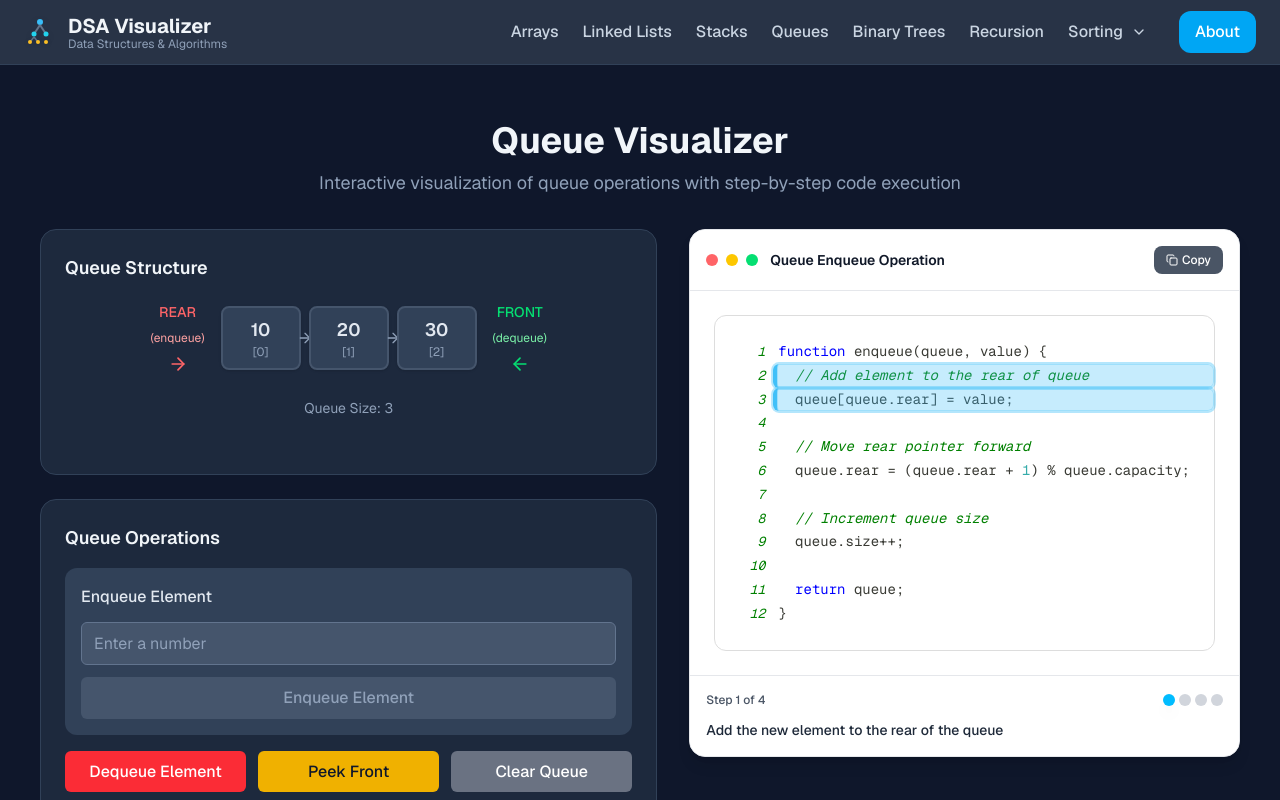
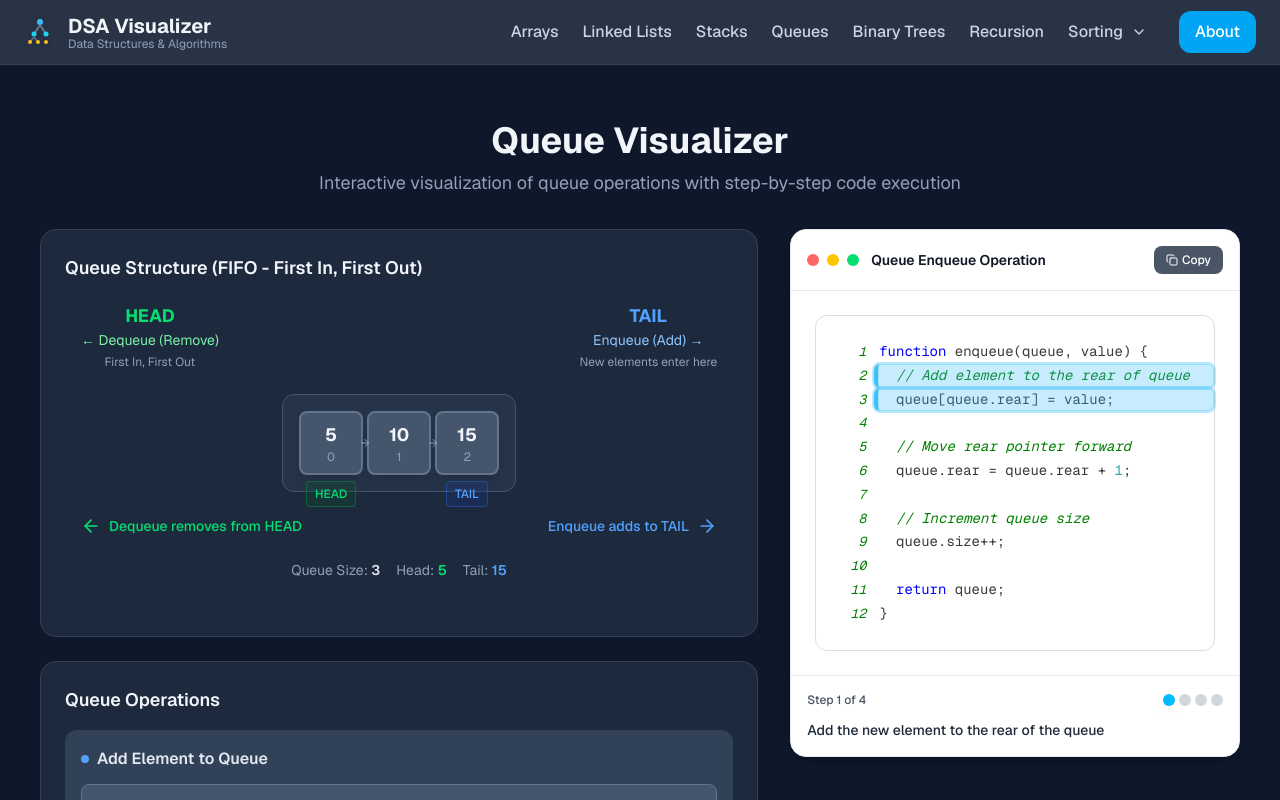
Before and after one commit to gael55x/DSA-Visualizer, a Next.js app in the folder dsa-visualizer/: page /queue in a window 1280 px wide. Shown: the top 800 px of the page. Built offline with nearby package versions, Linux system fonts and the light colour scheme.

Commit message:
Cleaned up queue visualizer

```diff
--- a/dsa-visualizer/components/visualizers/HeapSortVisualizer.tsx
+++ b/dsa-visualizer/components/visualizers/HeapSortVisualizer.tsx
@@ -396,7 +396,7 @@ export default function HeapSortVisualizer() {
           </p>
         </div>
 
-        <div className="grid grid-cols-1 lg:grid-cols-[7fr_3fr] gap-8">
+        <div className="grid grid-cols-1 xl:grid-cols-[4fr_1fr] lg:grid-cols-1 gap-8">
           {/* Visualization Panel */}
           <div className="space-y-6">
             {/* Array Visualization */}
--- a/dsa-visualizer/components/visualizers/QueueVisualizer.tsx
+++ b/dsa-visualizer/components/visualizers/QueueVisualizer.tsx
@@ -22,7 +22,7 @@ const QUEUE_OPERATIONS = {
   queue[queue.rear] = value;
 
   // Move rear pointer forward
-  queue.rear = (queue.rear + 1) % queue.capacity;
+  queue.rear = queue.rear + 1;
 
   // Increment queue size
   queue.size++;
@@ -40,7 +40,7 @@ const QUEUE_OPERATIONS = {
   const frontElement = queue[queue.front];
 
   // Move front pointer forward
-  queue.front = (queue.front + 1) % queue.capacity;
+  queue.front = queue.front + 1;
 
   // Decrement queue size
   queue.size--;
@@ -68,7 +68,7 @@ const CODE_STEPS = {
   ],
 
   dequeue: [
-    { lines: [2, 3, 4], description: "Check if the queue is empty (underflow condition)" },
+    { lines: [3, 4, 5], description: "Check if the queue is empty (underflow condition)" },
     { lines: [7, 8], description: "Get reference to the front element" },
     { lines: [10, 11], description: "Move the front pointer to the next position" },
     { lines: [13, 14], description: "Decrement the queue size counter" },
@@ -83,9 +83,9 @@ const CODE_STEPS = {
 
 export default function QueueVisualizer() {
   const [queue, setQueue] = useState<QueueElement[]>([
-    { value: 10, id: '1' },
-    { value: 20, id: '2' },
-    { value: 30, id: '3' }
+    { value: 5, id: '1' },
+    { value: 10, id: '2' },
+    { value: 15, id: '3' }
   ]);
 
   const [inputValue, setInputValue] = useState('');
@@ -94,7 +94,7 @@ export default function QueueVisualizer() {
   const [currentStep, setCurrentStep] = useState(0);
   const [peekedValue, setPeekedValue] = useState<number | null>(null);
 
-  const generateId = () => Math.random().toString(36).substr(2, 9);
+  const generateId = () => Math.random().toString(36).substring(2, 11);
   const { toasts, removeToast, showSuccess, showError, showInfo } = useToast();
 
   const enqueueElement = useCallback(async () => {
@@ -118,7 +118,7 @@ export default function QueueVisualizer() {
       await delay(800);
 
       if (step === 0) {
-        // Create new element and add to queue
+        // Create new element and add to rear (end) of queue
         const newElement: QueueElement = {
           value,
           id: generateId(),
@@ -136,7 +136,7 @@ export default function QueueVisualizer() {
     setInputValue('');
     showSuccess(`Successfully enqueued ${value} to the queue`);
     setIsAnimating(false);
-  }, [inputValue, showSuccess]);
+  }, [inputValue, showSuccess, showError]);
 
   const dequeueElement = useCallback(async () => {
     if (queue.length === 0) {
@@ -170,7 +170,7 @@ export default function QueueVisualizer() {
 
         await delay(600);
 
-        // Remove the element
+        // Remove the front element
         setQueue(prev => prev.slice(1));
       }
     }
@@ -217,11 +217,12 @@ export default function QueueVisualizer() {
     setIsAnimating(false);
   }, [queue, showSuccess, showError]);
 
-  const clearQueue = () => {
+  const clearQueue = useCallback(() => {
+    if (isAnimating) return;
     setQueue([]);
+    setPeekedValue(null);
     showInfo('Queue cleared');
-    setPeekedValue(null);
-  };
+  }, [isAnimating, showInfo]);
 
   return (
     <div className="min-h-screen bg-slate-900 p-6">
@@ -239,79 +240,132 @@ export default function QueueVisualizer() {
           <div className="space-y-6">
             {/* Queue Visualization */}
             <div className="bg-slate-800 rounded-2xl p-6 border border-slate-700">
-              <h3 className="text-lg font-semibold text-slate-100 mb-4">Queue Structure</h3>
+              <h3 className="text-lg font-semibold text-slate-100 mb-4">Queue Structure (FIFO - First In, First Out)</h3>
 
               <div className="mb-8 mt-5 overflow-x-auto">
                 {queue.length === 0 ? (
-                  <div className="flex justify-center p-4">
-                    <div className="p-4 border border-dashed border-slate-600 rounded-md text-slate-400">
-                      Empty Queue
+                  <div className="flex justify-center p-8">
+                    <div className="p-6 border-2 border-dashed border-slate-600 rounded-xl text-slate-400 text-center">
+                      <div className="text-lg font-medium mb-2">Empty Queue</div>
+                      <div className="text-sm">Add elements using Enqueue</div>
                     </div>
                   </div>
                 ) : (
-                  <div className="min-w-max mx-auto">
-                    <div className="flex items-center gap-4 justify-center">
-                      {/* Rear indicator */}
-                      <div className="flex flex-col items-center gap-2">
-                        <span className="text-red-400 font-medium text-sm">REAR</span>
-                        <span className="text-red-300 text-xs">(enqueue)</span>
-                        <ArrowRight className="text-red-400" size={20} />
+                  <div className="space-y-6">
+                    {/* Labels */}
+                    <div className="flex justify-between items-center max-w-4xl mx-auto px-4">
+                      <div className="text-center">
+                        <div className="text-green-400 font-bold text-lg">HEAD</div>
+                        <div className="text-green-300 text-sm">← Dequeue (Remove)</div>
+                        <div className="text-xs text-slate-400 mt-1">First In, First Out</div>
+                      </div>
+                      <div className="text-center">
+                        <div className="text-blue-400 font-bold text-lg">TAIL</div>
+                        <div className="text-blue-300 text-sm">Enqueue (Add) →</div>
+                        <div className="text-xs text-slate-400 mt-1">New elements enter here</div>
+                      </div>
                     </div>
 
-                      <div className="flex gap-2 items-center">
+                    {/* Queue Elements */}
+                    <div className="flex justify-center">
+                      <div className="flex items-center gap-1 bg-slate-700/50 p-4 rounded-xl border border-slate-600">
                         <AnimatePresence mode="popLayout">
                           {queue.map((item, index) => (
                             <motion.div
                               key={item.id}
                               layout
-                              initial={{ opacity: 0, scale: 0.8, x: -20 }}
-                              animate={{ opacity: 1, scale: 1, x: 0 }}
-                              exit={{ opacity: 0, scale: 0.8, x: 20 }}
-                              transition={{ duration: 0.3 }}
+                              initial={{
+                                opacity: 0,
+                                scale: 0.8,
+                                x: item.isEnqueuing ? 50 : -50
+                              }}
+                              animate={{
+                                opacity: 1,
+                                scale: 1,
+                                x: 0
+                              }}
+                              exit={{
+                                opacity: 0,
+                                scale: 0.8,
+                                x: item.isDequeuing ? -50 : 50
+                              }}
+                              transition={{
+                                duration: 0.5,
+                                type: "spring",
+                                stiffness: 100,
+                                damping: 15
+                              }}
                               className="relative"
                             >
                               <div
-                                className={`w-20 h-16 flex flex-col items-center justify-center border-2 rounded-lg shadow-sm transition-all duration-300 ${
+                                className={`w-16 h-16 flex flex-col items-center justify-center border-2 rounded-lg shadow-lg transition-all duration-300 ${
                                   item.isHighlighted
-                                    ? 'border-sky-400 bg-sky-900/50 text-sky-100 shadow-sky-400/25'
+                                    ? 'border-sky-400 bg-sky-900/60 text-sky-100 shadow-sky-400/30 scale-110'
                                     : item.isEnqueuing
-                                    ? 'border-green-400 bg-green-900/50 text-green-100 shadow-green-400/25'
+                                    ? 'border-blue-400 bg-blue-900/60 text-blue-100 shadow-blue-400/30 scale-110'
                                     : item.isDequeuing
-                                    ? 'border-red-400 bg-red-900/50 text-red-100 shadow-red-400/25'
-                                    : 'border-slate-600 bg-slate-700 text-slate-200'
+                                    ? 'border-red-400 bg-red-900/60 text-red-100 shadow-red-400/30 scale-110'
+                                    : 'border-slate-500 bg-slate-600 text-slate-100 hover:border-slate-400'
                                 }`}
                               >
-                                <span className="text-lg font-semibold">{item.value}</span>
-                                <span className="text-xs text-slate-400">[{index}]</span>
+                                <span className="text-lg font-bold">{item.value}</span>
+                                <span className="text-xs text-slate-400">{index}</span>
                               </div>
 
                               {/* Arrow between elements */}
                               {index < queue.length - 1 && (
-                                <div className="absolute -right-3 top-1/2 transform -translate-y-1/2">
-                                  <ArrowRight className="text-slate-400" size={16} />
+                                <div className="absolute -right-2 top-1/2 transform -translate-y-1/2 z-10">
+                                  <ArrowRight className="text-slate-400" size={12} />
+                                </div>
+                              )}
+
+                              {/* Special indicators */}
+                              {index === 0 && (
+                                <div className="absolute -bottom-8 left-1/2 transform -translate-x-1/2">
+                                  <div className="text-xs text-green-400 font-medium bg-green-900/30 px-2 py-1 rounded border border-green-500/30">
+                                    HEAD
+                                  </div>
+                                </div>
+                              )}
+                              {index === queue.length - 1 && (
+                                <div className="absolute -bottom-8 left-1/2 transform -translate-x-1/2">
+                                  <div className="text-xs text-blue-400 font-medium bg-blue-900/30 px-2 py-1 rounded border border-blue-500/30">
+                                    TAIL
+                                  </div>
                                 </div>
                               )}
                             </motion.div>
                           ))}
                         </AnimatePresence>
                       </div>
+                    </div>
 
-                      {/* Front indicator */}
-                      <div className="flex flex-col items-center gap-2">
-                        <span className="text-green-400 font-medium text-sm">FRONT</span>
-                        <span className="text-green-300 text-xs">(dequeue)</span>
-                        <ArrowLeft className="text-green-400" size={20} />
+                    {/* Operation Flow Indicators */}
+                    <div className="flex justify-between items-center max-w-4xl mx-auto px-4">
+                      <div className="flex items-center gap-2 text-green-400">
+                        <ArrowLeft size={20} />
+                        <span className="text-sm font-medium">Dequeue removes from HEAD</span>
+                      </div>
+                      <div className="flex items-center gap-2 text-blue-400">
+                        <span className="text-sm font-medium">Enqueue adds to TAIL</span>
+                        <ArrowRight size={20} />
                       </div>
                     </div>
                   </div>
                 )}
 
-                <div className="text-sm text-slate-400 text-center mt-6">
-                Queue Size: {queue.length}
+                <div className="text-sm text-slate-400 text-center mt-6 space-x-4">
+                  <span>Queue Size: <span className="text-slate-200 font-semibold">{queue.length}</span></span>
                   {peekedValue !== null && (
-                    <span className="ml-4 text-sky-400">
-                      Peeked Value: {peekedValue}
+                    <span className="text-sky-400">
+                      Peeked Value: <span className="font-semibold">{peekedValue}</span>
                     </span>
+                  )}
+                  {queue.length > 0 && (
+                    <>
+                      <span>Head: <span className="text-green-400 font-semibold">{queue[0]?.value}</span></span>
+                      <span>Tail: <span className="text-blue-400 font-semibold">{queue[queue.length - 1]?.value}</span></span>
+                    </>
                   )}
                 </div>
               </div>
@@ -324,13 +378,17 @@ export default function QueueVisualizer() {
               <div className="space-y-4">
                 {/* Enqueue Element */}
                 <div className="p-4 bg-slate-700 rounded-xl">
-                  <h4 className="font-medium text-slate-200 mb-3">Enqueue Element</h4>
+                  <h4 className="font-semibold text-slate-200 mb-3 flex items-center gap-2">
+                    <div className="w-2 h-2 bg-blue-400 rounded-full"></div>
+                    Add Element to Queue
+                  </h4>
                   <div className="space-y-3">
                     <input
                       type="number"
                       value={inputValue}
                       onChange={(e) => setInputValue(e.target.value)}
-                      className="w-full px-3 py-2 bg-slate-600 border border-slate-500 rounded-md text-slate-100 placeholder-slate-400 focus:ring-2 focus:ring-sky-400 focus:border-sky-400"
+                      onKeyDown={(e) => e.key === 'Enter' && !isAnimating && inputValue.trim() && enqueueElement()}
+                      className="w-full px-3 py-3 bg-slate-600 border border-slate-500 rounded-lg text-slate-100 placeholder-slate-400 focus:ring-2 focus:ring-blue-400 focus:border-blue-400 transition-all duration-200"
                       placeholder="Enter a number"
                       disabled={isAnimating}
                     />
@@ -338,42 +396,67 @@ export default function QueueVisualizer() {
                     <button
                       onClick={enqueueElement}
                       disabled={isAnimating || !inputValue.trim()}
-                      className="w-full px-4 py-2 bg-sky-500 hover:bg-sky-600 disabled:bg-slate-600 text-white disabled:text-slate-400 rounded-md font-medium transition-colors"
+                      className="w-full px-4 py-3 bg-blue-500 hover:bg-blue-600 disabled:bg-slate-600 text-white disabled:text-slate-400 rounded-lg font-medium transition-all duration-200 flex items-center justify-center gap-2 hover:scale-105 disabled:hover:scale-100"
                     >
-                      {isAnimating && currentOperation === 'enqueue' ? 'Enqueuing...' : 'Enqueue Element'}
+                      {isAnimating && currentOperation === 'enqueue' ? (
+                        <span className="flex items-center gap-2">
+                          <div className="w-4 h-4 border-2 border-white border-t-transparent rounded-full animate-spin" />
+                          Adding...
+                        </span>
+                      ) : (
+                        <>
+                          Enqueue
+                          <ArrowRight size={16} />
+                        </>
+                      )}
                     </button>
                   </div>
                 </div>
 
                 {/* Other Operations */}
-                <div className="grid grid-cols-1 md:grid-cols-3 gap-3">
+                <div className="grid grid-cols-1 sm:grid-cols-2 lg:grid-cols-3 gap-3">
                   <button
                     onClick={dequeueElement}
                     disabled={isAnimating || queue.length === 0}
-                    className="px-4 py-2 bg-red-500 hover:bg-red-600 disabled:bg-slate-600 text-white disabled:text-slate-400 rounded-md font-medium transition-colors"
+                    className="px-4 py-3 bg-green-500 hover:bg-green-600 disabled:bg-slate-600 text-white disabled:text-slate-400 rounded-lg font-medium transition-all duration-200 flex items-center justify-center gap-2 hover:scale-105 disabled:hover:scale-100"
                   >
-                    {isAnimating && currentOperation === 'dequeue' ? 'Dequeuing...' : 'Dequeue Element'}
+                    {isAnimating && currentOperation === 'dequeue' ? (
+                      <span className="flex items-center gap-2">
+                        <div className="w-4 h-4 border-2 border-white border-t-transparent rounded-full animate-spin" />
+                        Removing...
+                      </span>
+                    ) : (
+                      <>
+                        <ArrowLeft size={16} />
+                        Dequeue
+                      </>
+                    )}
                   </button>
 
                   <button
                     onClick={peekElement}
                     disabled={isAnimating || queue.length === 0}
-                    className="px-4 py-2 bg-yellow-500 hover:bg-yellow-600 disabled:bg-slate-600 text-slate-900 disabled:text-slate-400 rounded-md font-medium transition-colors"
+                    className="px-4 py-3 bg-yellow-500 hover:bg-yellow-600 disabled:bg-slate-600 text-slate-900 disabled:text-slate-400 rounded-lg font-medium transition-all duration-200 hover:scale-105 disabled:hover:scale-100"
                   >
-                    {isAnimating && currentOperation === 'peek' ? 'Peeking...' : 'Peek Front'}
+                    {isAnimating && currentOperation === 'peek' ? (
+                      <span className="flex items-center gap-2">
+                        <div className="w-4 h-4 border-2 border-slate-900 border-t-transparent rounded-full animate-spin" />
+                        Peeking...
+                      </span>
+                    ) : (
+                      'Peek Head'
+                    )}
                   </button>
 
                   <button
                     onClick={clearQueue}
                     disabled={isAnimating}
-                    className="px-4 py-2 bg-gray-500 hover:bg-gray-600 disabled:bg-slate-600 text-white disabled:text-slate-400 rounded-md font-medium transition-colors"
+                    className="sm:col-span-2 lg:col-span-1 px-4 py-3 bg-slate-500 hover:bg-slate-600 disabled:bg-slate-600 text-white disabled:text-slate-400 rounded-lg font-medium transition-all duration-200 hover:scale-105 disabled:hover:scale-100"
                   >
                     Clear Queue
                   </button>
                 </div>
               </div>
-
-
             </div>
           </div>
 
@@ -385,7 +468,6 @@ export default function QueueVisualizer() {
               title={`Queue ${currentOperation.charAt(0).toUpperCase() + currentOperation.slice(1)} Operation`}
               steps={CODE_STEPS[currentOperation as keyof typeof CODE_STEPS]}
               currentStep={currentStep}
-
             />
           </div>
         </div>
```
Lines whose indentation alone changed are shown as unchanged.
